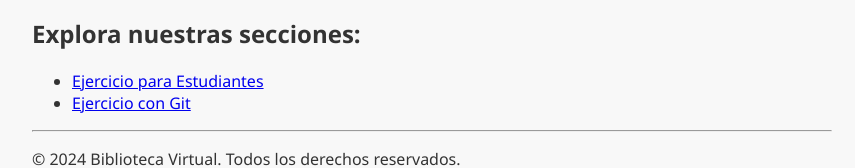
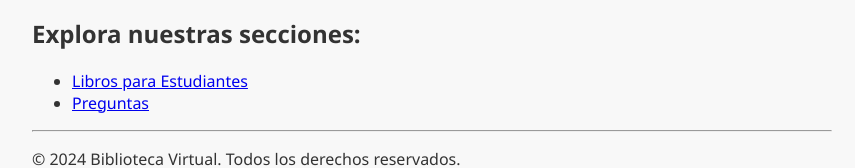
Before and after one commit to jritsqmet/app-isi-test2, a plain HTML site: page index.html in a window 1280 px wide. Shown: the part 283-451 px from the top of the page, without its empty margins (208-1063 px from the left). Drawn offline with Linux system fonts and the light colour scheme.

Commit message:
Actuliazación der rutas en el index.html

```diff
--- a/index.html
+++ b/index.html
@@ -34,8 +34,8 @@
     <h2>Explora nuestras secciones:</h2>
 
     <ul>
-        <li><a href="ejercicio_estudiantes.html">Ejercicio para Estudiantes</a></li>
-        <li><a href="ejercicio_git.html">Ejercicio con Git</a></li>
+        <li><a href="libros.html">Libros para Estudiantes</a></li>
+        <li><a href="preguntas.html">Preguntas</a></li>
 
     </ul>
 
```
Also changed, not shown: secrets.txt (added).
